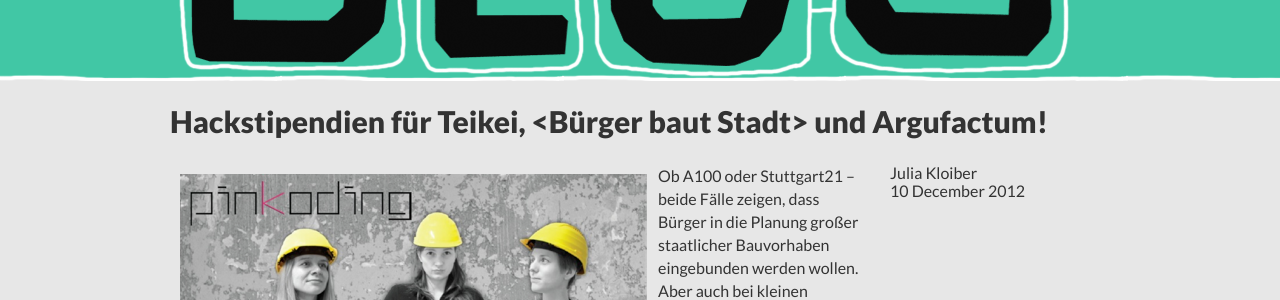
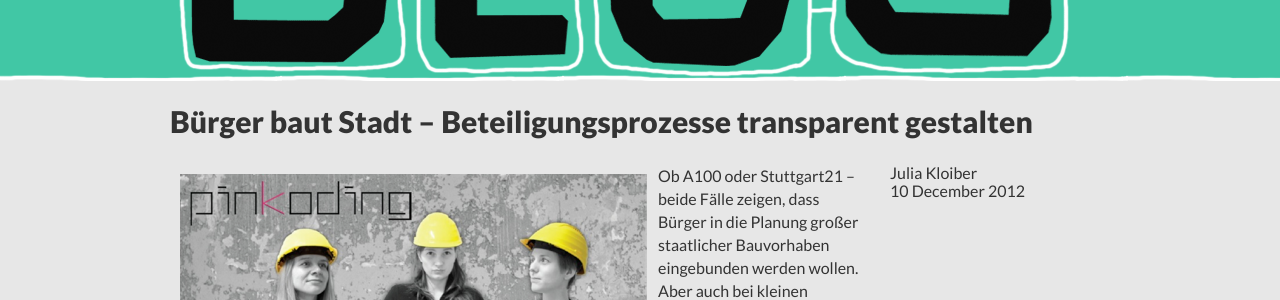
Before and after one commit to okfde/stadtlandcode.de, a Jekyll site: the page built from blog/_posts/2012-12-10-buergerbautstadt.md, in a window 1280 px wide. Shown: the part 311-611 px from the top of the page. Built offline with Jekyll 4.4.1, drawn with Linux system fonts in a browser that asks for light colours; nearby versions of some CDN libraries; Markdown is read by kramdown in place of the engine named in the settings; comment, search, counter and statistics services are not loaded.

Commit message:
post änderungen

```diff
--- a/blog/_posts/2012-12-10-buergerbautstadt.md
+++ b/blog/_posts/2012-12-10-buergerbautstadt.md
@@ -1,7 +1,7 @@
 ---
 layout: post
 author: Julia Kloiber
-title: Hackstipendien für Teikei, &lt;Bürger baut Stadt&gt; und Argufactum!
+title: Bürger baut Stadt – Beteiligungsprozesse transparent gestalten
 published: true
 ---
 
```
